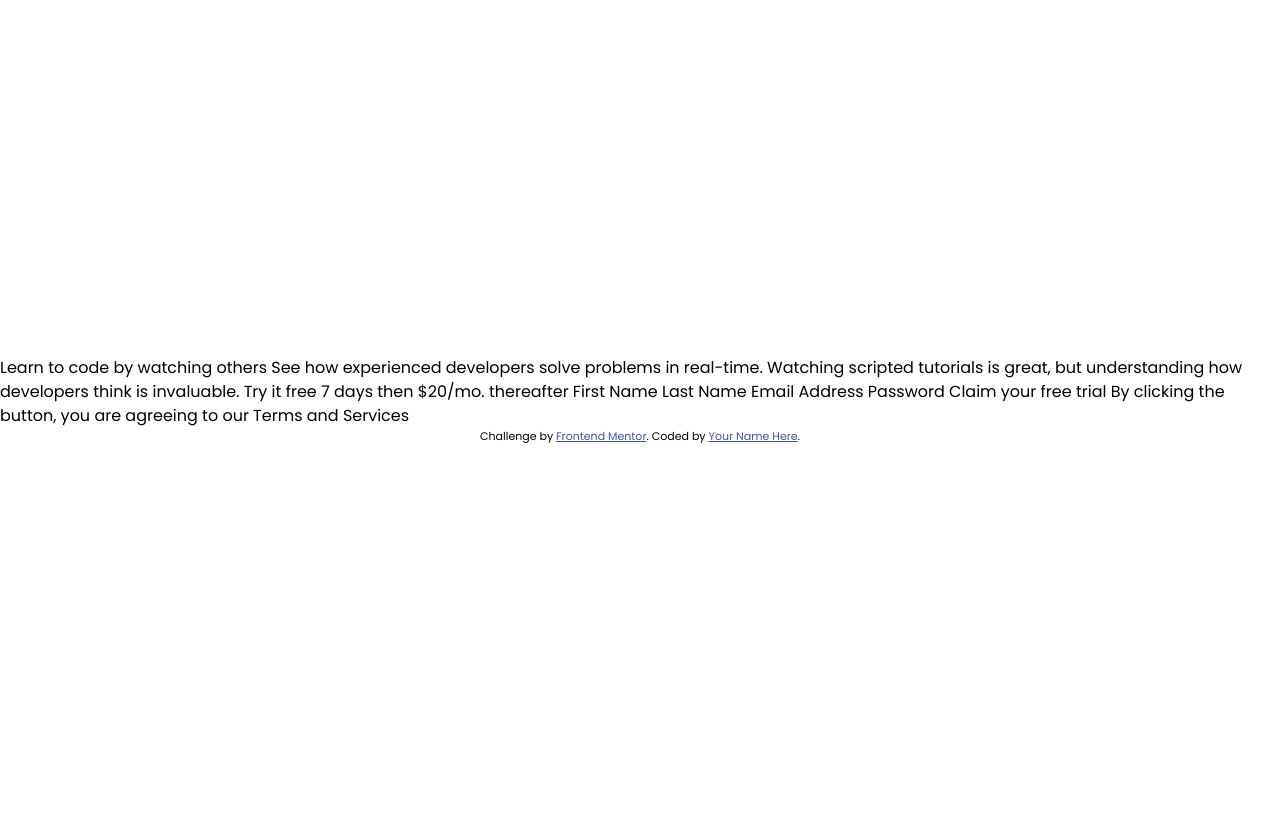
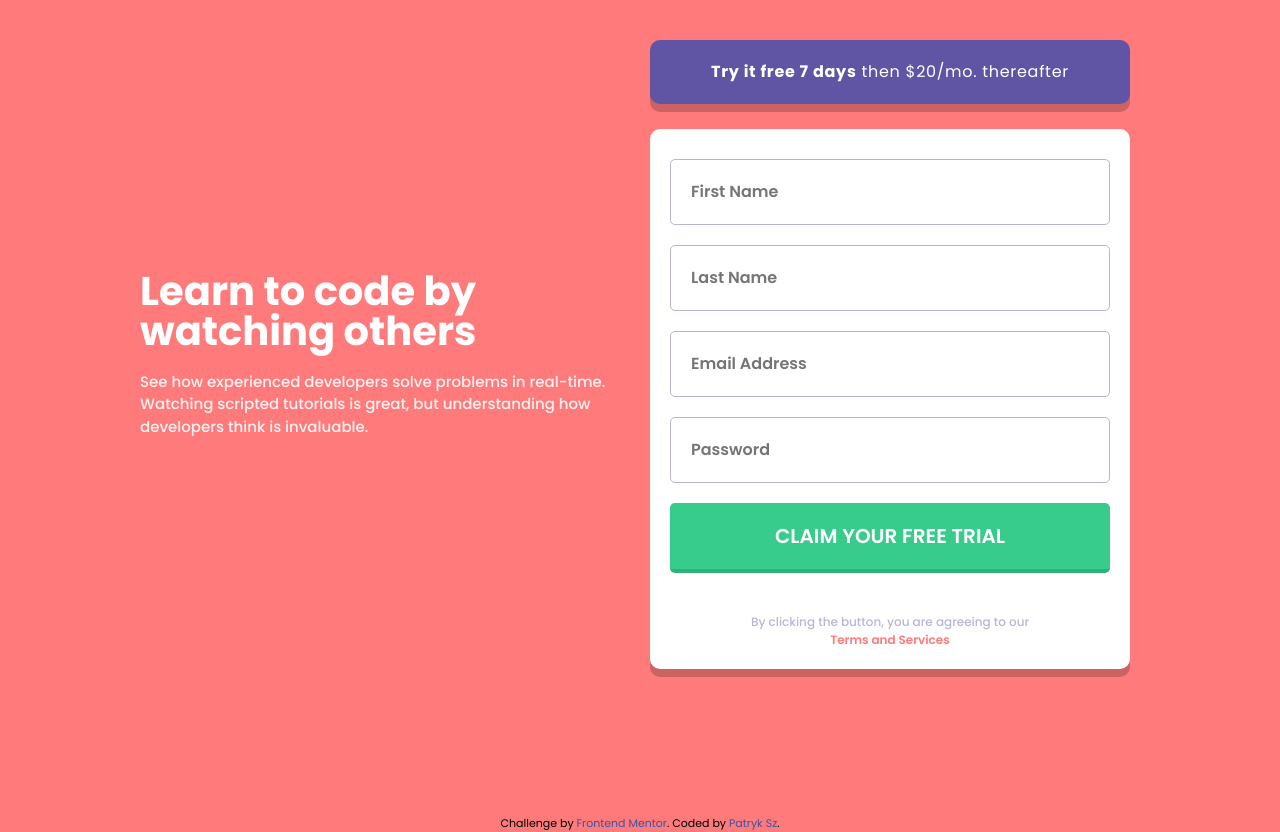
Before and after one commit to dedku/Intro-component-with-sign-up-form-DailyNewbie_18, a website built with Vite: page index.html in a window 1280 px wide. Before the commit the page ends 800 px from the top, so only its background shows below. Built offline with nearby package versions, Linux system fonts and the light colour scheme; files whose address does not match are found by name.

Commit message:
css + ts

```diff
--- a/index.html
+++ b/index.html
@@ -5,32 +5,45 @@
   <meta charset="UTF-8">
   <meta name="viewport" content="width=device-width, initial-scale=1.0">
   <link rel="stylesheet" href="./src/style.css">
-  <link rel="icon" type="image/png" sizes="32x32" href="./images/favicon-32x32.png">
+  <link rel="icon" type="image/png" sizes="32x32" href="./favicon-32x32.png">
   <title>Frontend Mentor | Intro component with sign up form</title>
 </head>
 
 <body>
+  <main>
+    <section>
+      <div class="container">
+        <div class="container-info">
+          <h1>Learn to code by watching others</h1>
 
-  Learn to code by watching others
+          <p>See how experienced developers solve problems in real-time. Watching scripted tutorials is great, but
+            understanding how developers think is invaluable.</p>
+        </div>
+        <div class="box">
+          <p class="box-info | box-shadow"><span class="font-500">Try it free 7 days</span> then $20/mo. thereafter
+          </p>
+          <form class="form | box-shadow">
+            <input class="form-inpt" type="text" placeholder="First Name" id="first-name">
+            <input class="form-inpt" type="text" placeholder="Last Name" id="last-name">
+            <input class="form-inpt" type="email" placeholder="Email Address" id="email">
+            <input class="form-inpt" type="password" placeholder="Password">
+            <input class="form-btn" type="button" value="CLAIM YOUR FREE TRIAL" id="btn">
+            <div class="error-element" id="error"></div>
+            <p class="form-span">By clicking the button, you are agreeing to our <a href="#" class="text-red">Terms and
+                Services</a>
+            </p>
+          </form>
 
-  See how experienced developers solve problems in real-time. Watching scripted tutorials is great,
-  but understanding how developers think is invaluable.
+        </div>
+      </div>
+    </section>
+  </main>
 
-  Try it free 7 days then $20/mo. thereafter
-
-  First Name
-  Last Name
-  Email Address
-  Password
-
-  Claim your free trial
-
-  By clicking the button, you are agreeing to our Terms and Services
 
   <footer>
     <p class="attribution">
       Challenge by <a href="https://www.frontendmentor.io?ref=challenge" target="_blank">Frontend Mentor</a>.
-      Coded by <a href="#">Your Name Here</a>.
+      Coded by <a href="https://www.frontendmentor.io/profile/dedku">Patryk Sz</a>.
     </p>
   </footer>
   <script type="module" src="/src/main.ts"></script>
--- a/src/main.ts
+++ b/src/main.ts
@@ -1 +1,25 @@
-export const test = []
+export const firstName = document.getElementById('first-name') as HTMLInputElement
+export const lastName = document.getElementById('last-name') as HTMLInputElement
+export const email = document.getElementById('email') as HTMLInputElement
+export const button = document.getElementById('btn') as HTMLButtonElement
+const error = document.getElementById('error') as HTMLDivElement
+
+button.addEventListener('click', (e) => {
+    e.preventDefault();
+    const regex = /^[\w-\.]+@([\w-]+\.)+[\w-]{2,4}$/g as RegExp
+    const fullNameCheck = firstName.value.length > 3 && lastName.value.length > 3 as boolean
+    const inputValue = email.value.length > 0 as boolean
+    const verifieEmail = email.value.match(regex) as RegExpMatchArray | null
+    if (!fullNameCheck) {
+        error.innerHTML = `Name fields are empty or less then 4 letters`
+    }
+    if (!inputValue) {
+        error.innerHTML = `Email field is empty`
+    }
+    if (inputValue && !verifieEmail) {
+        error.innerHTML = `Please provide a valid email address`
+    }
+    if (verifieEmail && fullNameCheck) {
+        error.innerHTML = ``
+    }
+})
--- a/src/style.css
+++ b/src/style.css
@@ -80,15 +80,145 @@ svg {
 body {
   font-family: 'Poppins', sans-serif;
   font-size: 1.6rem;
-  display: grid;
-  place-content: center;
+  background-image: url(../bg-intro-mobile.png);
+  background-color: var(--clr-primary-red);
+}
+
+main,
+section {
+  min-height: 100vh;
+  min-width: 100vw;
+}
+
+footer {
+  padding-top: 1.5rem;
 }
 
 /* utilities */
+.box-shadow {
+  -webkit-box-shadow: 0px 6px 0px 0px rgba(0, 0, 0, 0.2);
+  -moz-box-shadow: 0px 6px 0px 0px rgba(0, 0, 0, 0.2);
+  box-shadow: 0px 8px 0px 0px rgba(0, 0, 0, 0.2);
+}
 
 
+.text-red {
+  color: var(--clr-primary-red);
+  font-weight: 600;
+  text-decoration: none;
+}
+
+.font-500 {
+  font-weight: 700;
+}
+
+.form {
+  padding: 2rem;
+  background-color: #fff;
+  border-radius: 1rem;
+}
 
 /* components */
+.container {
+  padding-top: 9rem;
+  margin-inline: auto;
+  max-width: 35rem;
+  display: flex;
+  flex-direction: column;
+  justify-content: center;
+  align-items: center;
+  gap: 20px;
+}
+
+.container-info {
+  display: flex;
+  flex-direction: column;
+}
+
+.container-info h1 {
+  font-size: 3rem;
+  font-weight: 700;
+  text-align: center;
+  color: #fff;
+  max-width: 32rem;
+}
+
+.container-info>p {
+  color: #fff;
+  text-align: center;
+  max-width: 32rem;
+  font-weight: 500;
+  opacity: 0.9;
+}
+
+.box {
+  display: flex;
+  flex-direction: column;
+  gap: 2.5rem;
+  padding: 0rem 1rem;
+  max-width: 36rem;
+}
+
+.box-info {
+  padding: 2rem;
+  background-color: var(--clr-accent-blue);
+  text-align: center;
+  color: #fff;
+  border-radius: 1rem;
+  letter-spacing: 0.7px;
+}
+
+.form {
+  display: flex;
+  flex-direction: column;
+  justify-content: center;
+  align-items: center;
+  gap: 20px;
+  padding-top: 3rem;
+}
+
+.form-inpt {
+  padding: 2rem;
+  border-radius: 0.5rem;
+  border: 1px solid var(--clr-neutral-gray-blue);
+  font-weight: 600;
+  transition: all .3s ease;
+  width: 100%;
+}
+
+.form-btn {
+  cursor: pointer;
+  width: 100%;
+  padding: 1.8rem;
+  border-radius: 0.5rem;
+  background-color: var(--clr-primary-green);
+  border: none;
+  color: #fff;
+  font-weight: 600;
+  font-size: 2rem;
+  text-align: center;
+  border-bottom: 4px solid rgb(49, 176, 121);
+  transition: all .3s ease;
+}
+
+.form-btn:hover {
+  transform: translateY(1rem);
+  color: var(--clr-accent-blue);
+  letter-spacing: 0.8px;
+}
+
+.form-span {
+  text-align: center;
+  color: var(--clr-neutral-gray-blue);
+  font-weight: 500;
+  font-size: 1.2rem;
+  max-width: 28rem;
+}
+
+.error-element {
+  color: var(--clr-primary-red);
+}
+
 .attribution {
   font-size: 11px;
   text-align: center;
@@ -96,4 +226,44 @@ body {
 
 .attribution a {
   color: hsl(228, 45%, 44%);
+  text-decoration: none;
 }
+
+@media (min-width: 50em) {
+  body {
+    background-image: url(../bg-intro-desktop.png);
+  }
+
+  .container {
+    flex-direction: row;
+    max-width: 100rem;
+    padding-top: 4rem;
+    justify-content: space-around;
+  }
+
+  .container-info {
+    gap: 20px;
+  }
+
+  .box {
+    min-width: 50rem;
+  }
+
+  .box-info {
+    max-width: 100%;
+  }
+
+  .container-info h1 {
+    font-size: 4rem;
+    text-align: left;
+    max-width: 45rem;
+    line-height: 4rem;
+  }
+
+  .container-info>p {
+    font-size: 1.5rem;
+    text-align: left;
+    max-width: 55rem;
+
+  }
+}
```
